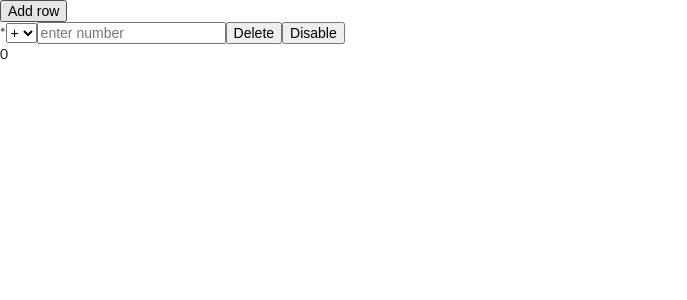
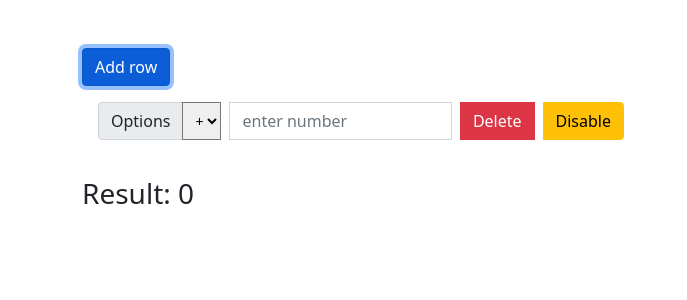
Before and after one commit to Mohamed-Aldik/test, a React (Create React App) app: page / in a window 1280 px wide. Both pictures are taken after a click on the button "Add row". Shown: the top 300 px of the page, without its empty margins (0-687 px from the left). Built offline with nearby package versions, Linux system fonts and the light colour scheme.

Commit message:
add style

```diff
--- a/public/index.html
+++ b/public/index.html
@@ -9,7 +9,7 @@
       name="description"
       content="Web site created using create-react-app"
     />
-    <link rel="stylesheet" href="https://cdnjs.cloudflare.com/ajax/libs/semantic-ui/2.4.1/semantic.min.css" integrity="sha512-8bHTC73gkZ7rZ7vpqUQThUDhqcNFyYi2xgDgPDHc+GXVGHXq+xPjynxIopALmOPqzo9JZj0k6OqqewdGO3EsrQ==" crossorigin="anonymous" referrerpolicy="no-referrer" />
+    <link href="https://cdn.jsdelivr.net/npm/bootstrap@5.1.3/dist/css/bootstrap.min.css" rel="stylesheet" integrity="sha384-1BmE4kWBq78iYhFldvKuhfTAU6auU8tT94WrHftjDbrCEXSU1oBoqyl2QvZ6jIW3" crossorigin="anonymous">
     <link rel="apple-touch-icon" href="%PUBLIC_URL%/logo192.png" />
     <!--
       manifest.json provides metadata used when your web app is installed on a
--- a/src/components/App.js
+++ b/src/components/App.js
@@ -19,10 +19,10 @@ function App({ resulRedux }) {
   };
 
   return (
-    <>
-      <button onClick={addEntryRow}>Add row</button>
+    <div className="container mt-5 mx-auto" >
+      <button type="button" className="btn btn-primary" onClick={addEntryRow}>Add row</button>
       <Row rows={rows} setRows={setRows} />
-    </>
+    </div>
   );
 }
 
--- a/src/components/Row.js
+++ b/src/components/Row.js
@@ -1,7 +1,6 @@
 import React from "react";
 
 const Row = ({ rows, setRows }) => {
-
   const updateChanged = (index, type) => (e) => {
     const newRow = [...rows]; // copying the old datas array
     // replace e.target.value with whatever you want to change it to
@@ -17,35 +16,56 @@ const Row = ({ rows, setRows }) => {
     setRows(newRow);
   };
 
-
   let result = 0;
   const allRows = rows.map((row, index) => {
     if (row.enable && row.opration === "+") result += parseInt(row.value);
     else if (row.enable && row.opration === "-") result -= parseInt(row.value);
-    if(row.id==='')
-      row.id=index;
-
+    if (row.id === "") row.id = index;
 
     return (
-        <form onSubmit={(e) => e.preventDefault()} key={row.id}>
-          <label>*</label>
-          <select onChange={updateChanged(index, "select")}>
+      <form
+        className="d-flex w-50 p-3 align-items-center justify-content-between"
+        onSubmit={(e) => e.preventDefault()}
+        key={row.id}
+      >
+        <div className="input-group mb-3">
+          <label className="input-group-text" for="inputGroupSelect01">
+            Options
+          </label>
+          <select
+            onChange={updateChanged(index, "select")}
+            className="form-select-sm"
+            id="inputGroupSelect01"
+          >
             <option value="+">+</option>
             <option value="-">-</option>
           </select>
+
           <input
+            className="ms-2 form-control"
+            aria-label="Text input with segmented dropdown button"
             onChange={updateChanged(index, "input")}
             type="number"
             disabled={row.enable ? "" : "disabled"}
             placeholder="enter number"
           />
+
         <button
-            onClick={()=>{setRows(rows.filter((o, i) => index !== i));}}>
+          type="button"
+          className="ms-2 btn btn-danger"
+          onClick={() => {
+            setRows(rows.filter((o, i) => index !== i));
+          }}
+        >
           Delete
         </button>
-          <button onClick={updateChanged(index, "click")}>
+        <button
+          className={`ms-2 btn btn-${row.enable ? "warning" : "secondary"}`}
+          onClick={updateChanged(index, "click")}
+        >
           {row.enable ? "Disable" : "Enable"}
         </button>
+        </div>
       </form>
     );
   });
@@ -53,7 +73,7 @@ const Row = ({ rows, setRows }) => {
   return (
     <div>
       {allRows}
-      {result}
+      <p className="fs-3"> Result: {result}</p>
     </div>
   );
 };
```
Lines whose indentation alone changed are shown as unchanged.
